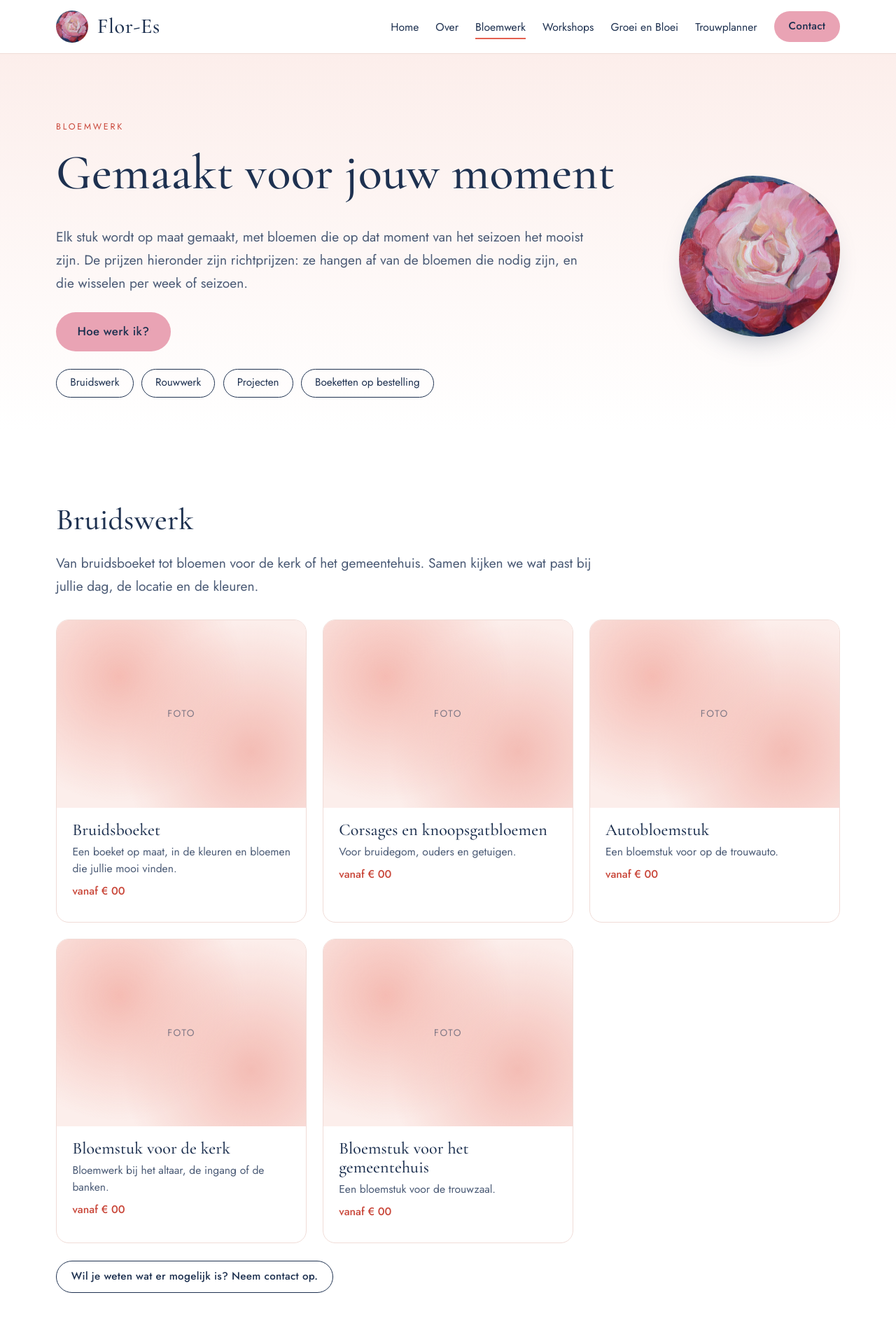
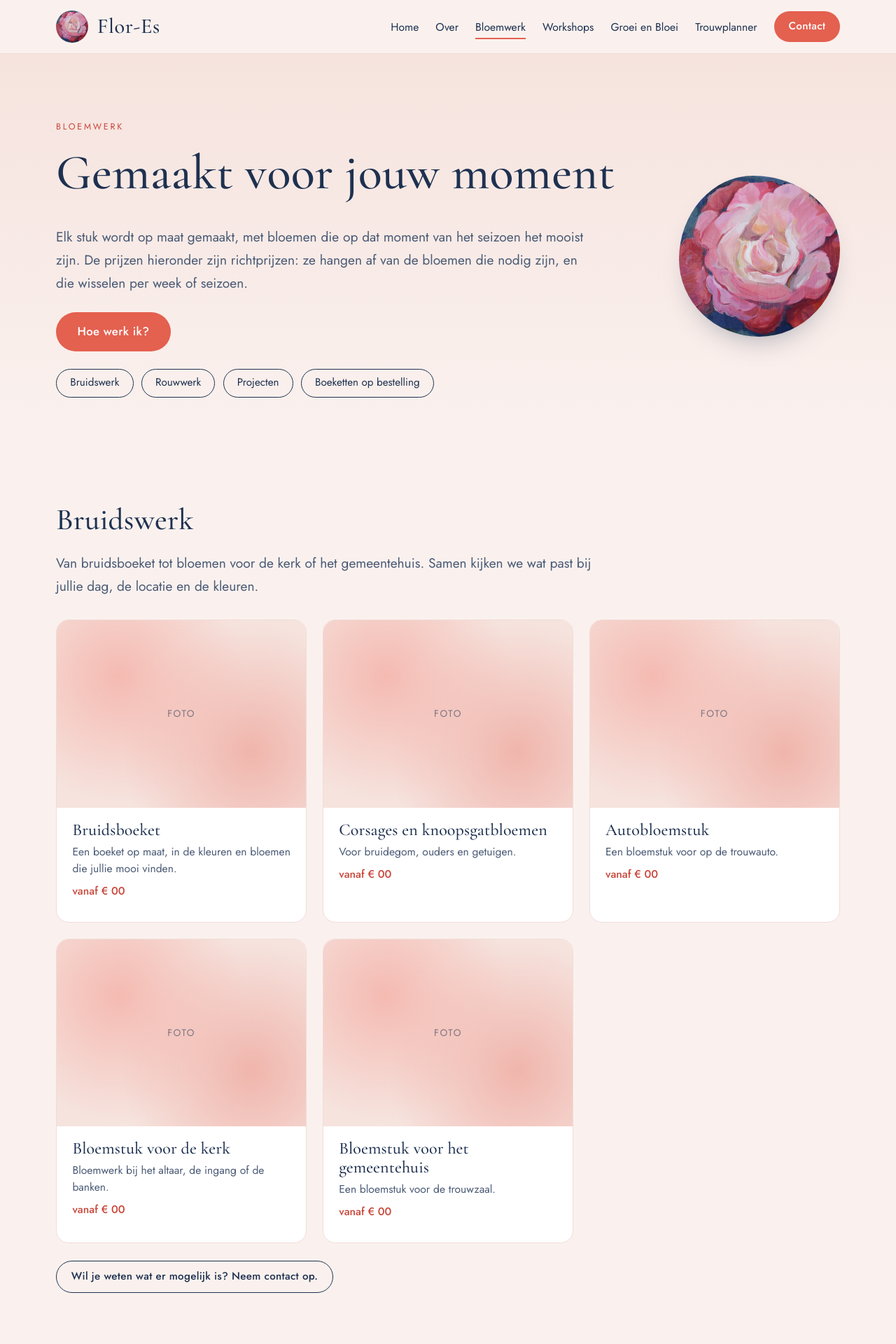
Before and after one commit to pimmolemaker/flor-es, a PHP site: page /bloemwerk.html in a window 1280 px wide. Shown: the top 1920 px of the page at 70% size. Run offline with PHP 8.4, Linux system fonts and the light colour scheme.

Commit message:
Knoppen terug naar koraal, alle drie de knoppen op de homepage gevuld, achtergrond een tint donkerder
- Knoppen weer koraal met witte tekst
- Bekijk bloemwerk, Trouwplanner en Maak kennis bovenaan de homepage allemaal gevuld en even hoog
- Achtergrond van de pagina's een tintje donkerder (warm roze-crème), tintvlakken iets donkerder zodat het verschil zichtbaar blijft

Co-Authored-By: Claude Sonnet 5.5 <noreply@anthropic.com>
Claude-Session: https://claude.ai/code/session_016DQRG9DJ5z3KTKCUtDJZR8

```diff
--- a/style.css
+++ b/style.css
@@ -5,11 +5,10 @@
   --navy-soft: #4a5a75;
   --coral: #e4604f;
   --coral-dark: #c9473a;
-  --knop: #e9a3b4;        /* zachtrozerood van de knoppen, afgeleid van de roos in het logo */
-  --knop-hover: #df8da1;
   --pink: #f4b6ad;
-  --pink-soft: #fceeeb;
-  --cream: #fffaf8;
+  --pink-soft: #f6e3de;   /* vlakken met een tint, een tintje donkerder dan de pagina */
+  --cream: #fdf4f1;
+  --page: #faf1ee;        /* achtergrond van de pagina's */
   --line: #f0dcd7;
   --white: #ffffff;
   --radius: 18px;
@@ -21,7 +20,7 @@
 html { scroll-behavior: smooth; }
 body {
   margin: 0;
-  background: var(--white);
+  background: var(--page);
   color: var(--navy);
   font-family: var(--sans);
   font-size: 1.05rem;
@@ -62,7 +61,7 @@ p { margin: 0 0 1.1em; }
 /* Header */
 .site-header {
   position: sticky; top: 0; z-index: 20;
-  background: rgba(255,255,255,.94);
+  background: rgba(250,241,238,.94);
   backdrop-filter: blur(8px);
   border-bottom: 1px solid var(--line);
 }
@@ -79,19 +78,19 @@ p { margin: 0 0 1.1em; }
 /* Knoppen */
 .btn {
   display: inline-block; text-decoration: none; cursor: pointer;
-  background: var(--knop); color: var(--navy) !important;
+  background: var(--coral); color: var(--white) !important;
   padding: .85rem 1.9rem; border-radius: 999px; border: 0;
   font: inherit; font-weight: 500; letter-spacing: .02em;
   transition: background .2s, transform .2s;
 }
-.btn:hover { background: var(--knop-hover); transform: translateY(-1px); }
+.btn:hover { background: var(--coral-dark); transform: translateY(-1px); }
 .btn.outline { background: transparent; color: var(--navy) !important; border: 1.5px solid var(--navy); }
 .btn.outline:hover { background: var(--navy); color: var(--white) !important; }
 .btn.small { padding: .55rem 1.3rem; font-size: .95rem; }
 .btn-row { display: flex; gap: 1rem; flex-wrap: wrap; margin-top: 1.6rem; }
 
 /* Hero (tweedeling) */
-.hero { overflow: hidden; padding: clamp(2.5rem, 6vw, 5rem) 0; background: linear-gradient(180deg, var(--cream), var(--white)); }
+.hero { overflow: hidden; padding: clamp(2.5rem, 6vw, 5rem) 0; background: linear-gradient(180deg, var(--cream), var(--page)); }
 .hero-grid { display: grid; grid-template-columns: 1.05fr .95fr; gap: clamp(2rem, 6vw, 5rem); align-items: center; }
 .hero h1 em { font-style: italic; color: var(--coral); }
 .hero-art { position: relative; }
@@ -104,7 +103,7 @@ p { margin: 0 0 1.1em; }
   content: ""; position: absolute; inset: -6% -6% auto auto; width: 38%; aspect-ratio: 1;
   background: var(--pink); border-radius: 50%; z-index: -1; opacity: .55;
 }
-.page-hero { padding: clamp(3rem, 7vw, 5.5rem) 0 clamp(2rem, 4vw, 3rem); background: linear-gradient(180deg, var(--pink-soft), var(--white)); }
+.page-hero { padding: clamp(3rem, 7vw, 5.5rem) 0 clamp(2rem, 4vw, 3rem); background: linear-gradient(180deg, var(--pink-soft), var(--page)); }
 
 /* Kaarten */
 .cards { display: grid; grid-template-columns: repeat(3, 1fr); gap: 1.6rem; }
@@ -193,7 +192,7 @@ textarea { min-height: 150px; resize: vertical; }
 
 @media (max-width: 860px) {
   .menu-toggle { display: block; }
-  .nav ul { display: none; position: absolute; top: 76px; left: 0; right: 0; flex-direction: column; gap: 1rem; background: var(--white); padding: 1.5rem; border-bottom: 1px solid var(--line); }
+  .nav ul { display: none; position: absolute; top: 76px; left: 0; right: 0; flex-direction: column; gap: 1rem; background: var(--page); padding: 1.5rem; border-bottom: 1px solid var(--line); }
   .nav ul.open { display: flex; }
   .hero-grid, .split, .cards, .prices, .quotes, .foot-grid, .row2 { grid-template-columns: 1fr; }
   .split.reverse > :first-child { order: 0; }
@@ -237,7 +236,7 @@ body[data-niet-live]:not(.toon) main { visibility: hidden; }
 
 @media (max-width: 1000px) {
   .menu-toggle { display: block; }
-  .nav ul { display: none; position: absolute; top: 76px; left: 0; right: 0; flex-direction: column; align-items: flex-start; gap: 1rem; background: var(--white); padding: 1.5rem; border-bottom: 1px solid var(--line); }
+  .nav ul { display: none; position: absolute; top: 76px; left: 0; right: 0; flex-direction: column; align-items: flex-start; gap: 1rem; background: var(--page); padding: 1.5rem; border-bottom: 1px solid var(--line); }
   .nav ul.open { display: flex; }
 }
 @media (max-width: 860px) {
@@ -282,6 +281,8 @@ body.lb-open { overflow: hidden; }
   .lightbox img { max-height: calc(100vh - 12rem); }
 }
 
-/* Drie knoppen bovenaan de homepage naast elkaar */
+/* Drie knoppen bovenaan de homepage naast elkaar, alle drie gevuld */
 .hero .btn-row { gap: .8rem; }
-.hero .btn-row .btn { padding: .8rem 1.5rem; }
+.hero .btn-row .btn { padding: .8rem 1.5rem; border: 1.5px solid transparent; }
+.hero .btn-row .btn.outline { background: var(--coral); color: var(--white) !important; border-color: transparent; }
+.hero .btn-row .btn.outline:hover { background: var(--coral-dark); }
```
